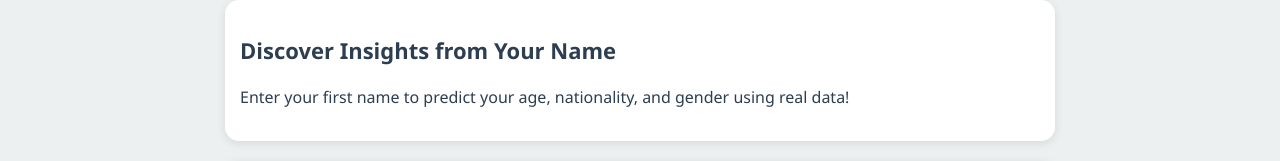
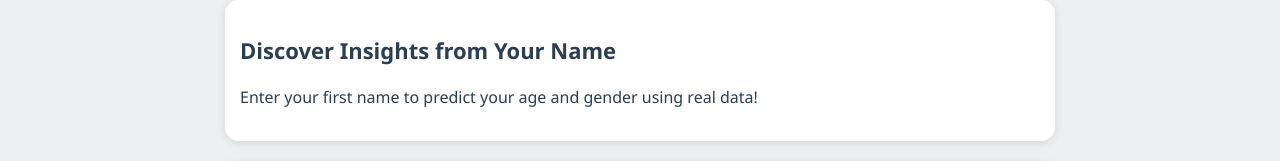
Before and after one commit to saralowenthal/Name-Insights, a plain HTML site: page index.html in a window 1280 px wide. Shown: the part 114-275 px from the top of the page. Drawn offline with Linux system fonts and the light colour scheme.

Commit message:
updating README

```diff
--- a/index.html
+++ b/index.html
@@ -18,7 +18,7 @@
     <main>
         <article class="description">
             <h2>Discover Insights from Your Name</h2>
-            <p>Enter your first name to predict your age, nationality, and gender using real data!</p>
+            <p>Enter your first name to predict your age and gender using real data!</p>
         </article>
 
         <article class="input-section">
```
Also changed, not shown: 1 other file.
